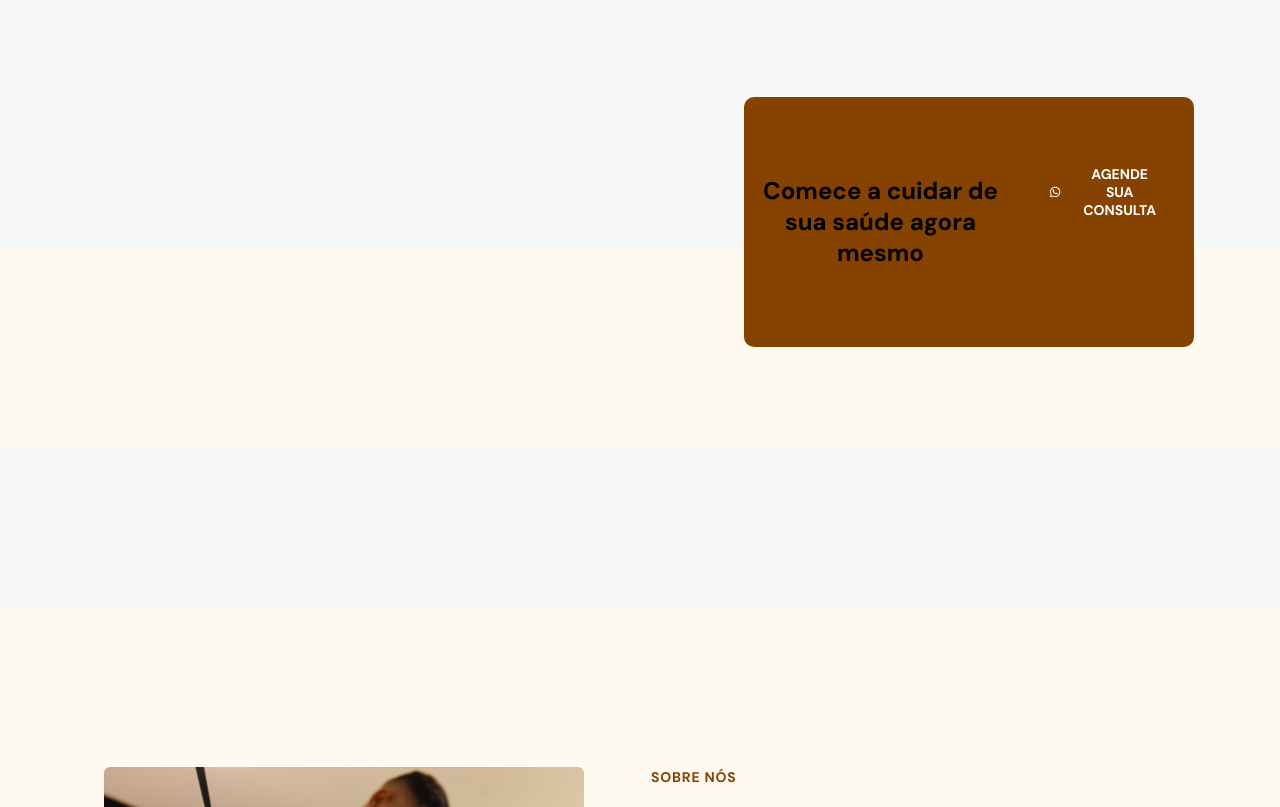
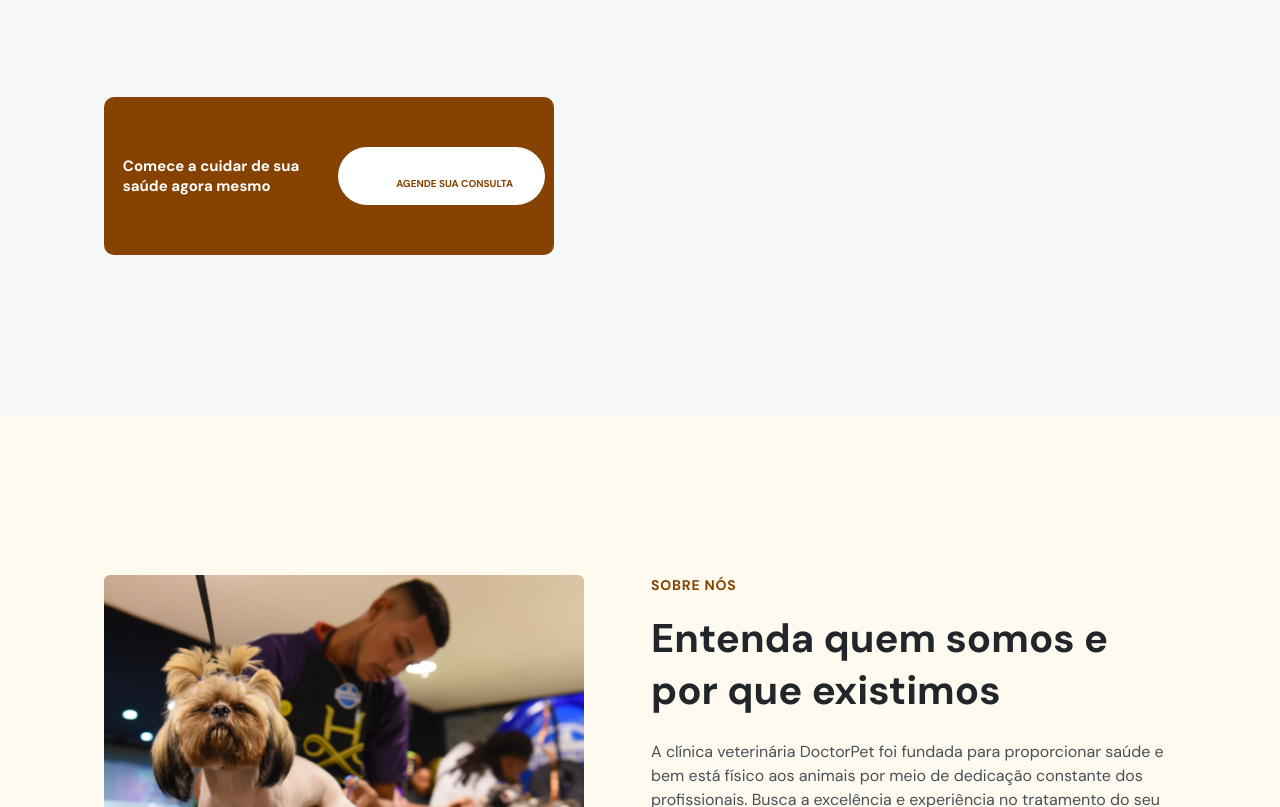
Before and after one commit to maarcusvinicius/LP-Pet, a plain HTML site: page index.html in a window 1280 px wide. Shown: the part 2536-3343 px from the top of the page. Drawn offline with nearby package versions, Linux system fonts and the light colour scheme.

Commit message:
editing banner p1

```diff
--- a/style.css
+++ b/style.css
@@ -401,7 +401,7 @@ body.menu-expanded button path {
 
 #depoiments {
   overflow-x: hidden;
-  bottom: 0;
+  z-index: 1;
 }
 
 #depoiments header h2 {
@@ -533,34 +533,59 @@ body.menu-expanded button path {
 }
 
 #depoiments .banner-CTA {
-  padding-block: 5rem;
-  margin-inline: auto;
+  margin-top: 10rem;
   width: 45rem;
-  height: 25rem;
 
   display: flex;
   align-items: center;
   justify-content: center;
 
-  position: relative;
-  bottom: -10rem;
-
   border-radius: 1rem;
   background-color: var(--primary-color);
-
 }
 
-#depoiments::after {
-  content: "";
-  width: 100vw;
-  height: 20rem;
-  background-color: var(--brand-beige);
-  display: block;
+#depoiments .banner-CTA h1 {
+  color: white;
+  font-size: 1.5rem;
+  text-align: left;
 
+  width: 50%;
+  padding-inline: 1rem;
+}
+
+#depoiments .banner-CTA .button {
+  background: white;
+  border-radius: 4rem;
+  font-weight: 700;
+  font-size: 1rem;
+  line-height: 1rem;
+  text-transform: uppercase;
+  text-decoration: none;
+
+  color: var(--primary-color);
+
+  display: inline-block;
+
+  margin-top: 5rem;
+  margin-bottom: 5rem;
+
+  color: var(--primary-color);
+}
+
+#depoiments .button:hover {
+  background-color: var(--primary-color);
+  color: white;
+
+  filter: brightness(1.3);
+}
+
+#depoiments .button p {
   position: relative;
-  bottom: 0;;
-  left: 0;
-  z-index: -1;
+  color: white;
+}
+
+#depoiments button path {
+  stroke: var(--primary-color);
 }
 
 /*=== ABOUT =================================*/
```
